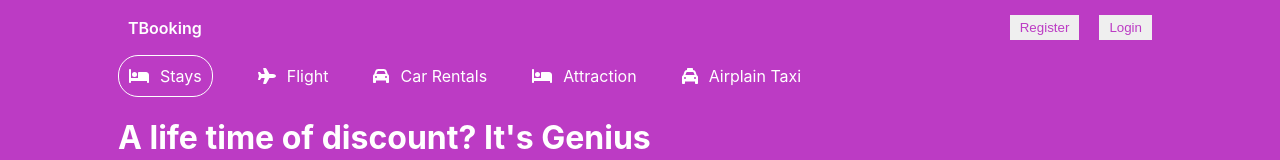
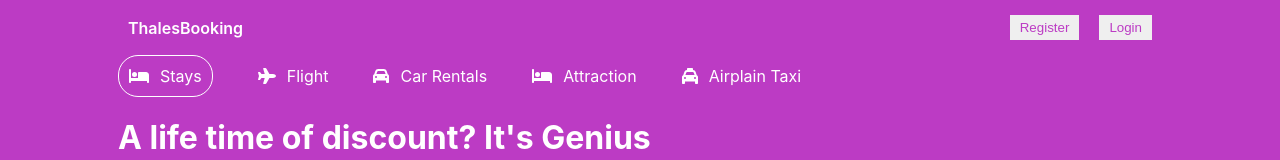
Before and after one commit to AworThales/booking-mern-stack, a React (Create React App) app in the folder frontend/: page / in a window 1280 px wide. Shown: the top 160 px of the page. Built offline with nearby package versions, Linux system fonts and the light colour scheme; no server answers.

Commit message:
updating file with api data

```diff
--- a/frontend/src/components/header/Header.jsx
+++ b/frontend/src/components/header/Header.jsx
@@ -8,6 +8,7 @@ import 'react-date-range/dist/theme/default.css';
 import { format } from "date-fns";
 import { useNavigate } from "react-router-dom";
 import { SearchContext } from "../../context/searchContext";
+import { AuthContext } from "../../context/authContext";
 
 export default function Header({type}) {
     const [ destination, setDestination ] = useState("");
@@ -45,6 +46,8 @@ export default function Header({type}) {
         navigate("/hotels", {state: {destination, dates, options}})
     };
 
+    const { user } = useContext(AuthContext);
+
     return (
      <div className="header">
         <div className={type === "list" ? "headerContainer listMode" : "headerContainer"}>
@@ -77,7 +80,7 @@ export default function Header({type}) {
                     Get rewared for your travels - unlock instant saving of 10%
                     or more with a free Tbooking account
                 </p>
-                <button className="headerBtn">Sign in / Register</button>
+                {!user && <button className="headerBtn">Sign in / Register</button>}
                 <div className="headerSearch">
                     <div className="headerSearchItem">
                         <FontAwesomeIcon icon={faBed} className="headerIcon" />
--- a/frontend/src/components/navbar/NavBar.jsx
+++ b/frontend/src/components/navbar/NavBar.jsx
@@ -1,17 +1,21 @@
+import { useContext } from "react";
 import "./navBar.css";
-import { Link } from "react-router-dom"
+import { Link } from "react-router-dom";
+import { AuthContext } from "../../context/authContext";
 
 export default function NavBar() {
+
+  const { user } = useContext(AuthContext);
     return (
      <div className="navBar">
         <div className="navBarContainer">
           <Link to="/" style={{color:"inherit", textDecoration:"none"}}>
-            <span className="navLogo">TBooking</span>
+            <span className="navLogo">ThalesBooking</span>
           </Link>
-          <div className="navBarItems">
+          {user ? (user.username) : (<div className="navBarItems">
             <button className="navBarButton">Register</button>
             <button className="navBarButton">Login</button>
-          </div>
+          </div>)}
         </div>
      </div>
     );
```
